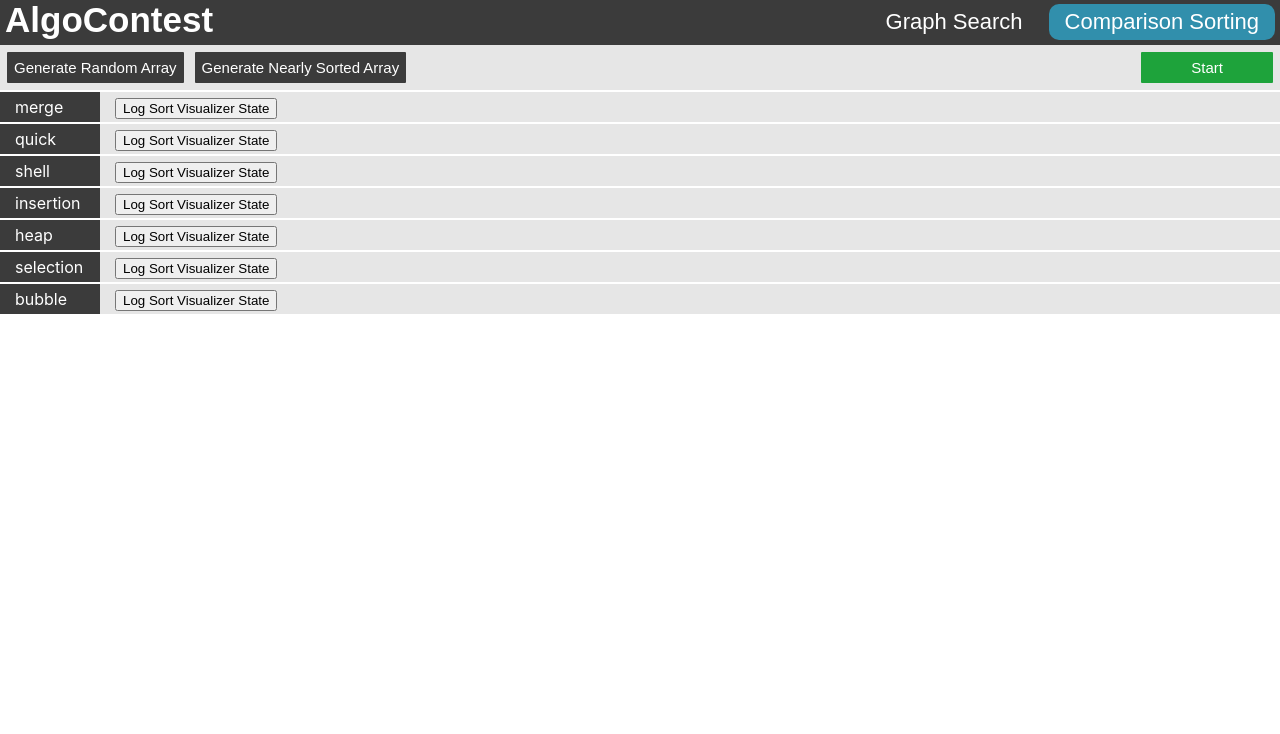
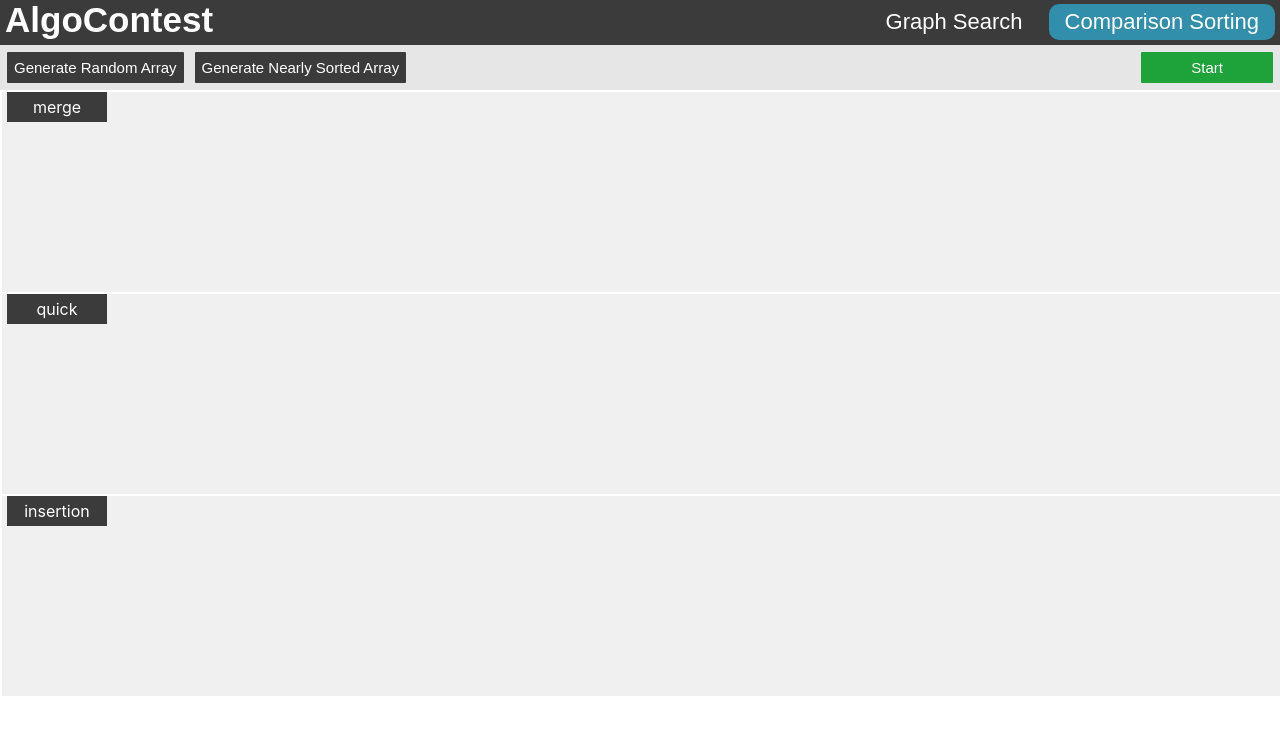
Before and after one commit to benshinnick/algorithm-contest, a React (Create React App) app: page / in a window 1280 px wide. Shown: the top 734 px of the page. Built offline with nearby package versions, Linux system fonts and the light colour scheme.

Commit message:
Added the ability to select which sorting algorithm a sort visualizer component will use by a drop down

```diff
--- a/src/AlgoContest/SortContest.jsx
+++ b/src/AlgoContest/SortContest.jsx
@@ -13,7 +13,7 @@ export default class SortContest extends React.Component {
 
         this.state = {
             array: [],
-            arraySize: 100
+            arraySize: 100,
         };
 
     }
@@ -56,16 +56,19 @@ export default class SortContest extends React.Component {
     }
 
     render() {
+        const algorithmTypes = ['merge', 'quick', 'shell', 'insertion',
+                                'heap', 'selection', 'bubble']
+
         return (
             <div id='sortcontest'>
                 <div id="sortcontestheader"></div>
-                <SortVisualizer array={this.state.array} algorithmType="merge" />
-                <SortVisualizer array={this.state.array} algorithmType="quick" />
-                <SortVisualizer array={this.state.array} algorithmType="shell" />
-                <SortVisualizer array={this.state.array} algorithmType="insertion" />
-                <SortVisualizer array={this.state.array} algorithmType="heap" />
-                <SortVisualizer array={this.state.array} algorithmType="selection" />
-                <SortVisualizer array={this.state.array} algorithmType="bubble" />
+                <SortVisualizer array={this.state.array} algorithmType="merge" algorithmTypes={algorithmTypes} />
+                <SortVisualizer array={this.state.array} algorithmType="quick" algorithmTypes={algorithmTypes} />
+                <SortVisualizer array={this.state.array} algorithmType="insertion" algorithmTypes={algorithmTypes}/>
+                {/* <SortVisualizer array={this.state.array} algorithmType="shell" algorithmTypes={algorithmTypes} />
+                <SortVisualizer array={this.state.array} algorithmType="heap" algorithmTypes={algorithmTypes}/>
+                <SortVisualizer array={this.state.array} algorithmType="selection" algorithmTypes={algorithmTypes}/>
+                <SortVisualizer array={this.state.array} algorithmType="bubble" algorithmTypes={algorithmTypes}/> */}
             </div>
         );
     }
@@ -79,5 +82,5 @@ function randomIntFromInterval(min, max) {
 function swap(array, index1, index2) {
     let temp = array[index1];
     array[index1] = array[index2];
-    array[index2] = temp
+    array[index2] = temp;
 }
--- a/src/AlgoContest/SortVisualizer.jsx
+++ b/src/AlgoContest/SortVisualizer.jsx
@@ -1,4 +1,5 @@
 import React from 'react';
+// import ReactDOM from 'react-dom';
 import './css/SortVisualizer.css';
 
 export default class SortVisualizer extends React.Component {
@@ -7,7 +8,8 @@ export default class SortVisualizer extends React.Component {
 
         this.state = {
             array: this.props.array,
-            algorithmType: this.props.algorithmType
+            algorithmType: this.props.algorithmType,
+            allAlgorithmTypes: this.props.algorithmTypes
         };
     }
 
@@ -20,11 +22,24 @@ export default class SortVisualizer extends React.Component {
         return null;
     }
 
+    updateAlgorithmType(algorithmType) {
+        this.setState({...this.state, algorithmType: algorithmType});
+    }
+
     render() {
         return (
             <div id='sortvisualizer'>
-                <p id="algorithmlabel">{this.state.algorithmType}</p>
-                <button id="logvisualizerstatebutton" onClick={() => console.log(this.state)}>Log Sort Visualizer State</button>
+                <div className="dropdown">
+                    <p id='algorithm-dropdown-label'>{this.state.algorithmType}</p>
+                    <div className="dropdown-content">
+                        {this.state.allAlgorithmTypes.map((algorithmType) => (
+                        (algorithmType !== this.state.algorithmType) ?
+                            <button key={algorithmType} onClick={() => this.updateAlgorithmType(algorithmType)}>{algorithmType}</button>
+                            : null
+                        ))}
+                    </div>
+                </div>
+                {/* <button id="logvisualizerstatebutton" onClick={() => console.log(this.state)}>Log Sort Visualizer State</button> */}
             </div>
         );
     }
--- a/src/AlgoContest/css/SortContest.css
+++ b/src/AlgoContest/css/SortContest.css
@@ -82,17 +82,3 @@
 #startcontestbutton:hover {
     background-color: #0e7424;
 }
-
-#logconteststatebutton {
-    display: inline-block;
-    background-color: #e28d3d;
-    border: none;
-    color: white;
-    padding: 5px;
-    text-align: center;
-    text-decoration: none;
-    font-size: 15px;
-    transition-duration: 0.2s;
-    border-radius: 1px;
-    margin: 4px;
-}
--- a/src/AlgoContest/css/SortVisualizer.css
+++ b/src/AlgoContest/css/SortVisualizer.css
@@ -1,13 +1,16 @@
 #sortvisualizer {
-    background-color: #e6e6e6;
+    background-color: #f0f0f0;
     border-style: solid hidden hidden hidden;
     border-width: 2px;
     border-color: white;
+    height: 200px;
+    margin-left: 2px;
 }
 
-#algorithmlabel {
+#algorithm-dropdown-label {
     display: inline-block;
     background-color: #3b3b3b;
+    text-align: center;
     color: white;
     width: 70px;
     font-size: 16px;
@@ -15,10 +18,50 @@
     padding-top: 5px;
     padding-right: 15px;
     padding-bottom: 5px;
+    margin-left: 5px;
     margin-top: 0px;
-    margin-left: 0px;
     margin-right: 0px;
     margin-bottom: 0px;
+}
+
+.dropdown {
+    position: relative;
+    display: inline-block;
+}
+
+.dropdown-content {
+    display: none;
+    position: absolute;
+    background-color: #f1f1f1;
+    width: 100px;
+    margin: 0px;
+    z-index: 1;
+  }
+
+.dropdown-content button {
+    color: black;
+    text-align: center;
+    border: none;
+    width: 100px;
+    font-size: 16px;
+    padding-left: 15px;
+    padding-top: 5px;
+    padding-right: 15px;
+    padding-bottom: 5px;
+    margin-left: 5px;
+    margin-top: 0px;
+    margin-right: 0px;
+    margin-bottom: 0px;
+    text-decoration: none;
+    display: block;
+  }
+
+.dropdown-content button:hover {
+    background-color: #ddd;
+}
+
+.dropdown:hover .dropdown-content {
+    display: block;
 }
 
 #logvisualizerstatebutton {
```
